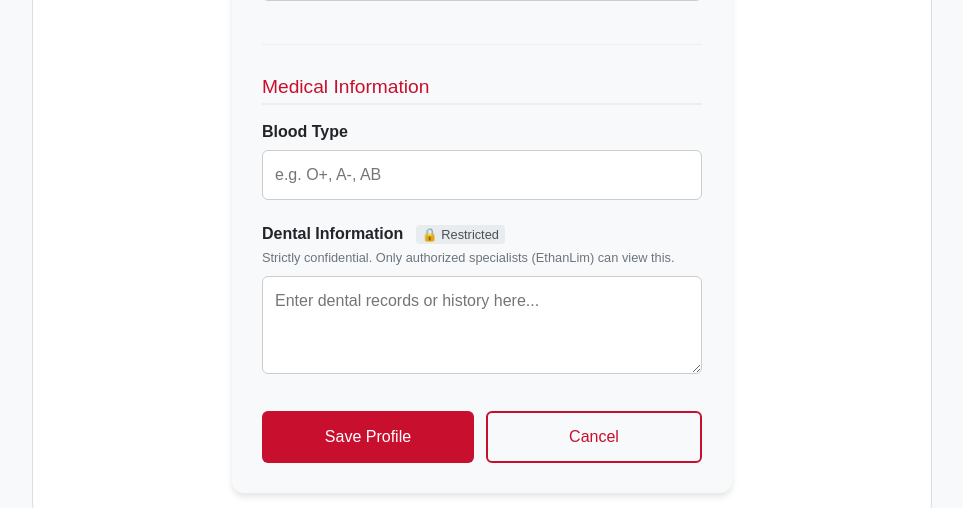
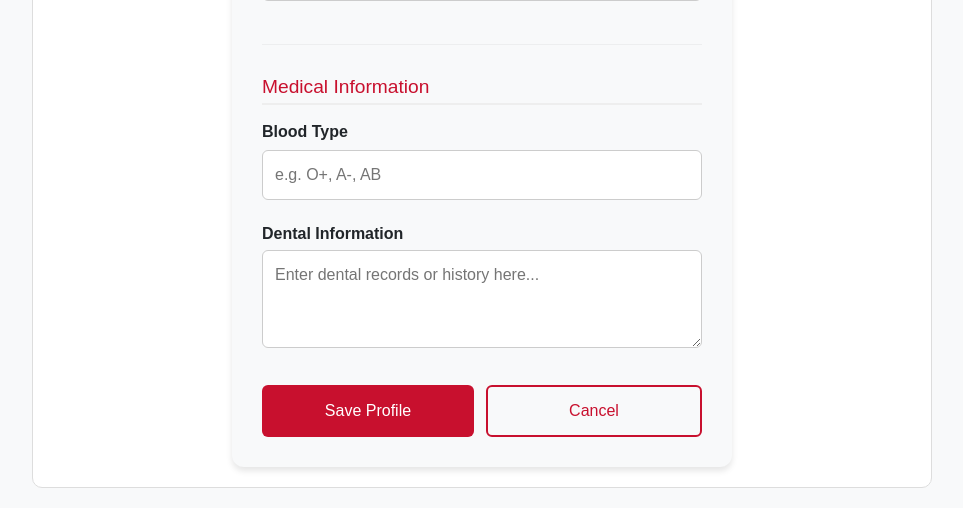
Before and after one commit to Ethanz12/Infosecurity_project, a Django app: page /profile/ in a window 1280 px wide. Shown: the part 1043-1551 px from the top of the page, without its empty margins (158-1121 px from the left). Run offline with Django 5.2, Linux system fonts and the light colour scheme; the visitor is signed in with stand-in values (Sample User, id 1); data comes from the database, SQL or seed files in the repository; parts of the project's set-up code (start-up, migrations or seed data) failed here and were passed over.

Commit message:
Fixed basic UI

```diff
--- a/apps/home/templates/home/profile.html
+++ b/apps/home/templates/home/profile.html
@@ -96,10 +96,10 @@
             <div class="mb-3">
                 <label class="form-label">
                     Dental Information
-                    <span class="lock-icon">🔒 Restricted</span>
+
                 </label>
                 <p class="small-text">
-                    Strictly confidential. Only authorized specialists (EthanLim) can view this.
+
                 </p>
                 <textarea class="form-input"
                           name="dental_stuff"
--- a/apps/home/templates/tickets/create_ticket.html
+++ b/apps/home/templates/tickets/create_ticket.html
@@ -26,7 +26,7 @@
                 {% endfor %}
             </select>
             <div class="form-text text-danger">
-                * Note: Dental Checkups are strictly confidential and routed to specific specialists.
+
             </div>
         </div>
 
--- a/apps/home/views.py
+++ b/apps/home/views.py
@@ -568,14 +568,14 @@ def ticket_detail(request, ticket_id):
     is_owner = (ticket.citizen == user)
     has_access = False
 
-    # --- ACCESS CONTROL LOGIC ---
+    # access control stuff
     if is_owner:
         has_access = True
     elif is_gov:
         if user.is_superuser:
             has_access = True
         else:
-            # Check Dental Restriction
+            # my abac dental restriction
             if ticket.category == 'DENTAL':
                 has_access = (user.username == "EthanLim")
             else:
@@ -589,8 +589,8 @@ def ticket_detail(request, ticket_id):
 
     if not has_access:
         if is_gov and ticket.category == 'DENTAL':
-             return HttpResponseForbidden("Access Denied: Dental records are restricted to Specialist (EthanLim).")
-        return HttpResponseForbidden("Access Denied: Insufficient Department or Seniority clearance.")
+             return HttpResponseForbidden("Access Denied: Dental records are restricted to EthanLim.")
+        return HttpResponseForbidden("Access Denied: Not correct Department or Seniority clearance.")
 
     # --- HANDLING UPDATES (POST) ---
     if request.method == "POST" and is_gov:
@@ -628,7 +628,7 @@ def ticket_detail(request, ticket_id):
             if user.username == "EthanLim":
                 citizen_info["dental_stuff"] = profile.dental_stuff
             else:
-                citizen_info["dental_stuff"] = "RESTRICTED: AUTHORIZED PERSONNEL (EthanLim) ONLY"
+                citizen_info["dental_stuff"] = "Restricted: Ask EthanLim for access"
 
             context["citizen_info"] = citizen_info
         except:
```
